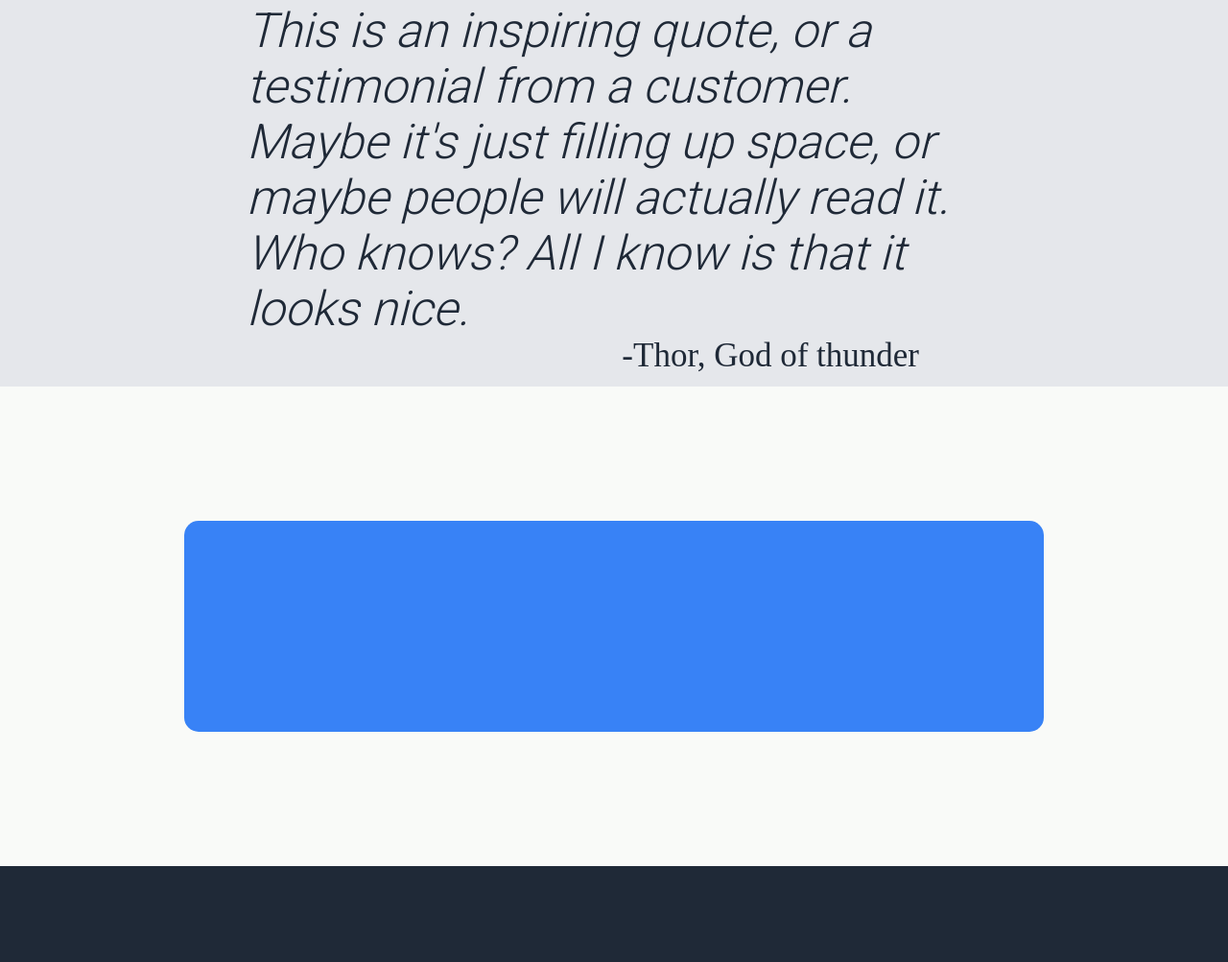
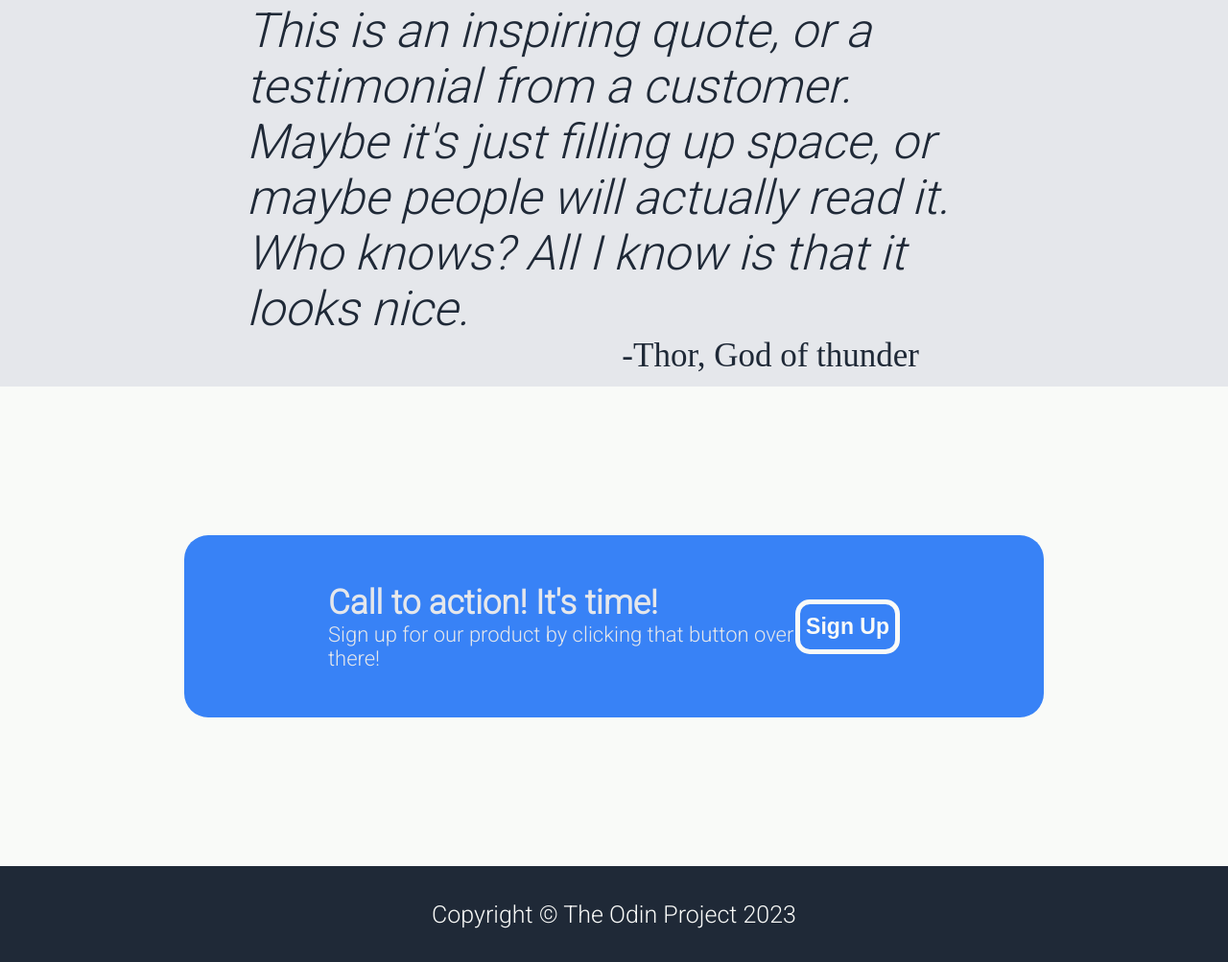
Before and after one commit to Geigerbuzz/landing-page, a plain HTML site: page index.html in a window 1280 px wide. Shown: the part 1481-2484 px from the top of the page at 96% size. Before the commit the page ends 2384 px from the top, so only its background shows below. Drawn offline with Linux system fonts and the light colour scheme; a web font is replaced by a local one.

Commit message:
Completed the taband footer areas

```diff
--- a/index.html
+++ b/index.html
@@ -64,8 +64,15 @@
         </div>
         <div class="c2a">
             <div class="tab">
-                <div></div>
+                <div class="tab-txt">
+                    <div class="ump">Call to action! It's time!</div>
+                    <div class="dmp">Sign up for our product by clicking that button over there!</div>
+                </div>
+                <button type="sign-up" class="btn2">Sign Up</button>
             </div>
+        </div>
+        <div class="ftr">
+            <div class="ftr-txt">Copyright &copy The Odin Project 2023</div>
         </div>
     </body>
 </html>
--- a/style.css
+++ b/style.css
@@ -154,9 +154,54 @@ nav .nav-links a{
 }
 
 .c2a .tab{
-    height: 220px;
+    height: 190px;
     width: 100%;
     background-color: #3882F6;
+    border-radius: 25px;
+    padding: 0 150px;
+    display: flex;
+    flex-direction: row;
+    align-items: center;
+    justify-content: space-between;
+}
+
+.c2a .tab .tab-txt{
+    display: flex;
+    flex-direction: column;
+    justify-content: center;
+}
+
+.c2a .tab .tab-txt .ump{
+    font-family: 'Roboto';
+    font-weight: bold;
+    color: #E5E7EB;
+    font-size: 35px;
+}
+
+.c2a .tab .tab-txt .dmp{
+    font-family: 'Roboto';
+    font-size: 22px;
+    color: #E5E7EB;
+}
+
+.c2a .tab .btn2{
+    width: 20%;
+    height: 30%;
+    font-size: 23px;
+    border: 5px #F9FAF8 solid;
+    background-color: #3882F6;
     border-radius: 15px;
-    padding: 0 50px;
+    color: #F9FAF8;
+    font-weight: bold;
 }
+
+.ftr{
+    height: 100px;
+    text-align: center;
+    color: #F9FAF8;
+    font-family: 'Roboto';
+    font-size: 25px;
+    display: flex;
+    align-items: center;
+    justify-content: center;
+}
```
